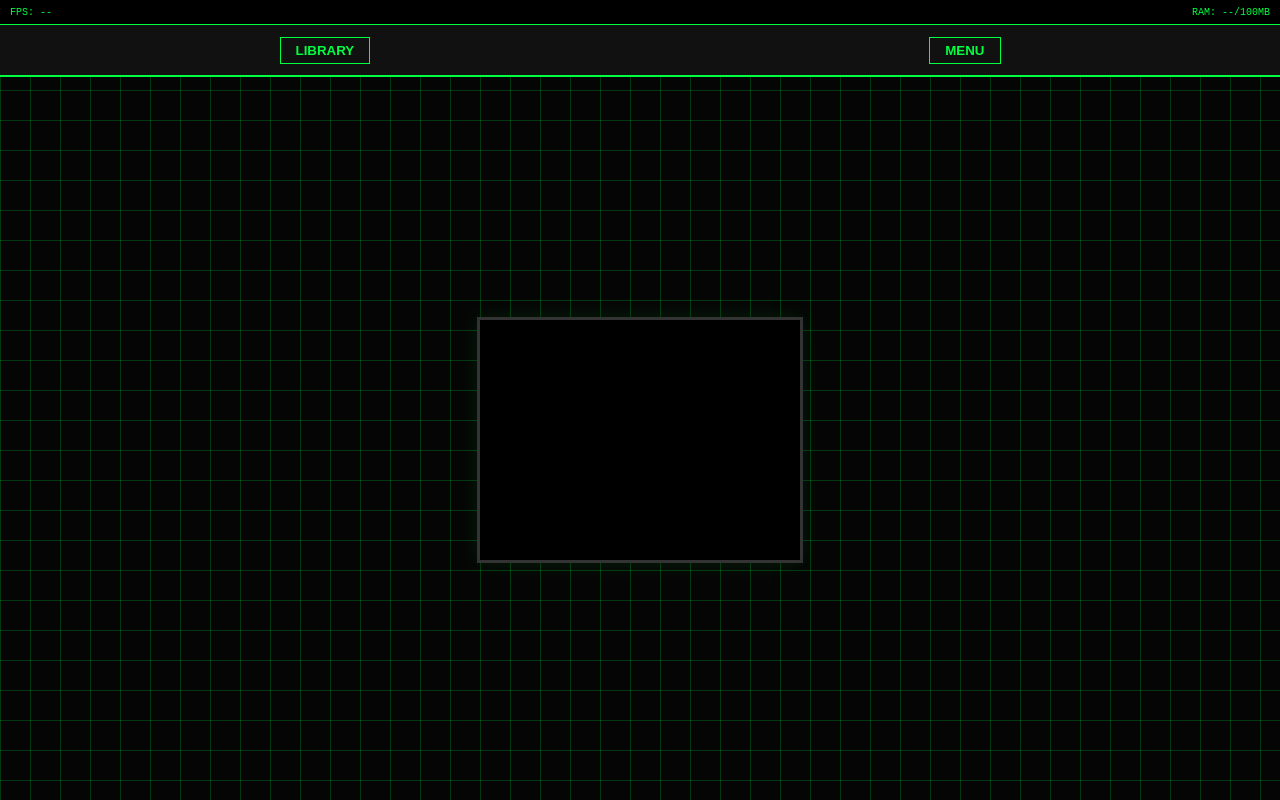
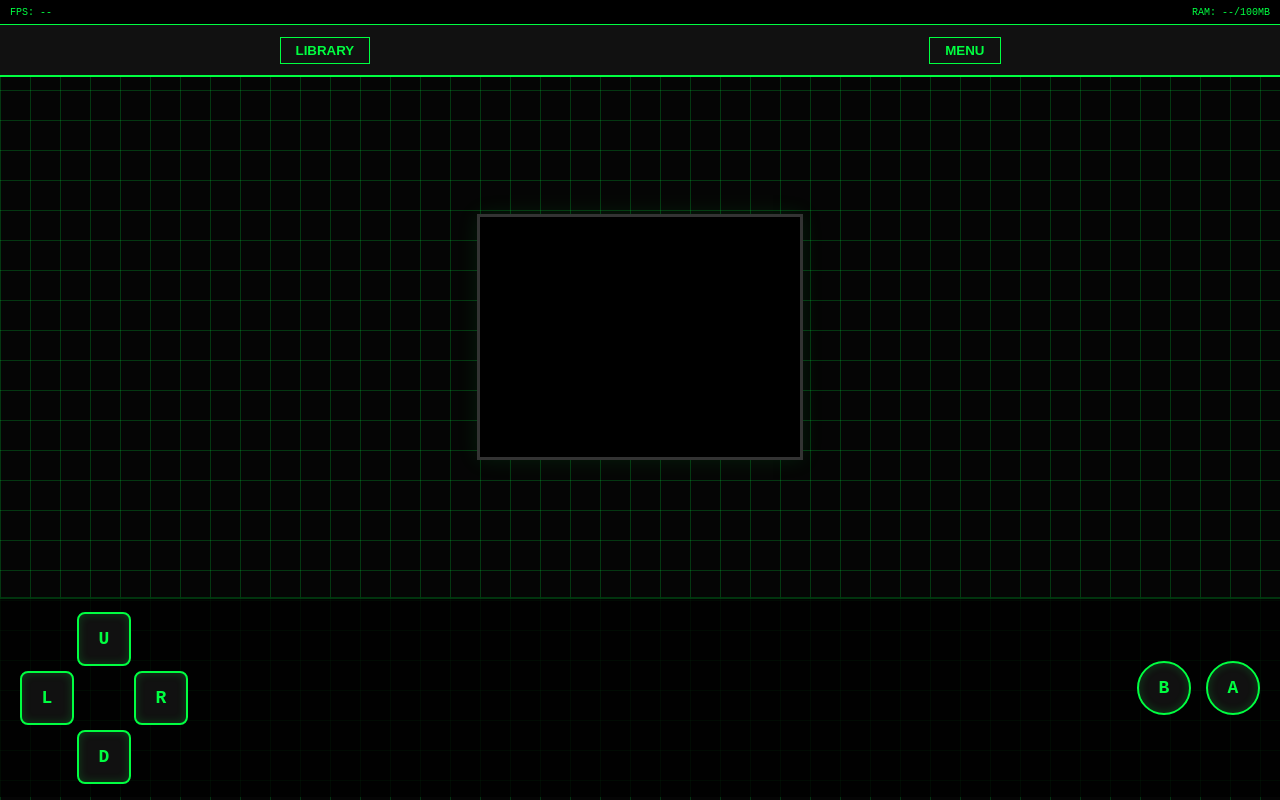
Before and after one commit to elschuyler/Vibegrid, a website built with Vite: page index.html in a window 1280 px wide. Built offline with nearby package versions, Linux system fonts and the light colour scheme.

Commit message:
Update style.css

```diff
--- a/style.css
+++ b/style.css
@@ -18,11 +18,15 @@ body, html {
     linear-gradient(90deg,
     var(--dim-green) 1px, transparent 1px);
   background-size: 30px 30px;
+  /* Prevent screen zoom on double tap */
+  touch-action: none;
+  user-select: none;
 }
 
 #status-bar {
   height: 24px; background: #000;
-  display: flex; justify-content: space-between;
+  display: flex;
+  justify-content: space-between;
   align-items: center; padding: 0 10px;
   font-size: 10px;
   border-bottom: 1px solid var(--glow-green);
@@ -30,7 +34,8 @@ body, html {
 
 #action-bar {
   height: 50px; background: var(--panel-gray);
-  display: flex; justify-content: space-around;
+  display: flex;
+  justify-content: space-around;
   align-items: center;
   border-bottom: 2px solid var(--glow-green);
 }
@@ -47,7 +52,8 @@ body, html {
 }
 
 #app-container {
-  height: calc(100vh - 74px);
+  /* Leave room for controls below */
+  height: calc(100vh - 280px);
   display: flex; align-items: center;
   justify-content: center;
 }
@@ -59,10 +65,52 @@ body, html {
   box-shadow: 0 0 20px rgba(0, 255, 65, 0.1);
 }
 
-/* J2ME Emulator Screen Sandbox */
 #vibe-screen {
   width: 100%; height: 100%;
   border: none; background: #000;
 }
 
+/* Virtual Touch Controls Area */
+#touch-controls {
+  height: 200px; width: 100%;
+  display: flex; justify-content: space-between;
+  align-items: center; padding: 0 20px;
+  box-sizing: border-box;
+  background: rgba(0,0,0,0.8);
+  border-top: 2px solid var(--dim-green);
+}
+
+#dpad {
+  display: flex; flex-direction: column;
+  align-items: center; gap: 5px;
+}
+
+.d-row {
+  display: flex; gap: 5px;
+}
+
+.d-btn, .a-btn {
+  width: 50px; height: 50px;
+  background: var(--panel-gray);
+  border: 2px solid var(--glow-green);
+  display: flex; justify-content: center;
+  align-items: center; font-weight: bold;
+  font-size: 18px; border-radius: 8px;
+  box-shadow: inset 0 0 10px var(--dim-green);
+}
+
+.d-center { width: 50px; height: 50px; }
+
+.d-btn:active, .a-btn:active {
+  background: var(--glow-green);
+  color: #000;
+}
+
+#action-pad {
+  display: flex; gap: 15px;
+  align-items: flex-end; padding-bottom: 20px;
+}
+
+.a-btn { border-radius: 50%; }
+
 .hidden { display: none; }
```
